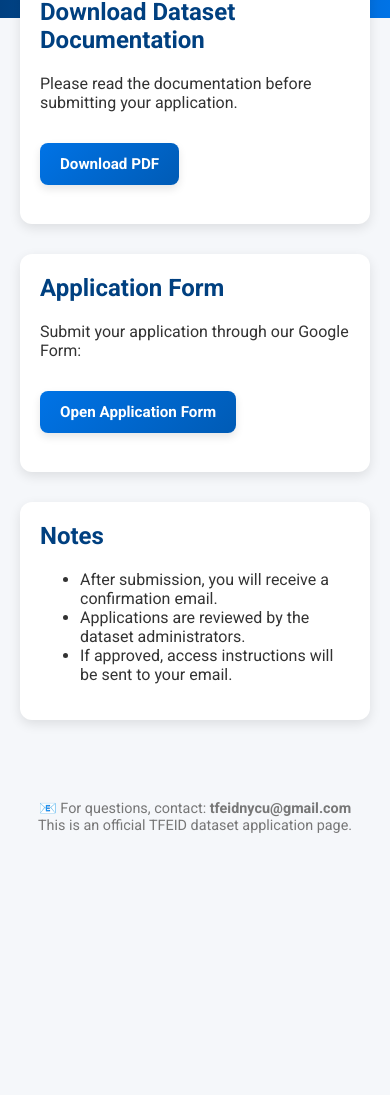
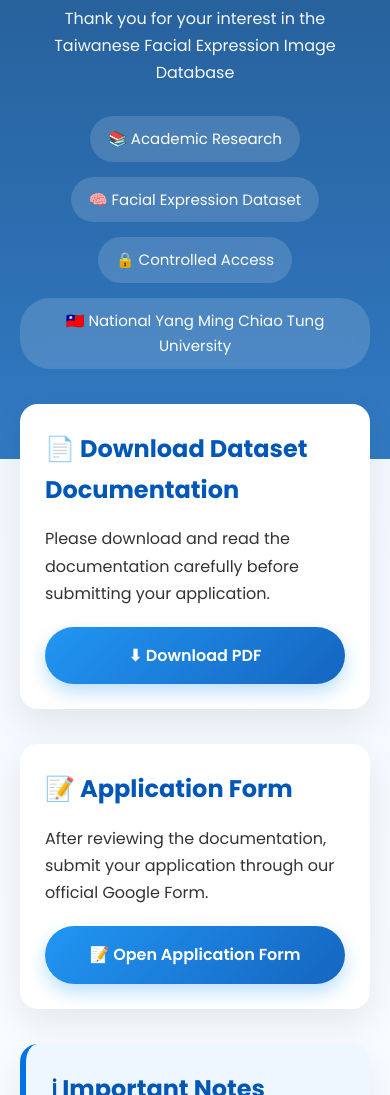
Before and after one commit to TFEIDNYCU/Taiwanese-Facial-Expression-Image-Database-TFEID-, a plain HTML site: page index.html in a window 390 px wide. Shown: the part 200-1295 px from the top of the page. Before the commit the page ends 1054 px from the top, so only its background shows below. Drawn offline with Linux system fonts and the light colour scheme.

Commit message:
Update index.html

```diff
--- a/index.html
+++ b/index.html
@@ -4,172 +4,450 @@
   <meta charset="UTF-8">
   <meta name="viewport" content="width=device-width, initial-scale=1.0">
   <title>TFEID Dataset Application</title>
-  <!-- Google Fonts -->
-  <link href="https://fonts.googleapis.com/css2?family=Roboto:wght@400;700&display=swap" rel="stylesheet">
+
+  <!-- Google Font -->
+  <link href="https://fonts.googleapis.com/css2?family=Poppins:wght@300;400;600;700&display=swap" rel="stylesheet">
+
   <style>
-    /* ===== 基本樣式 ===== */
-    body {
-      font-family: 'Roboto', sans-serif;
-      margin: 0;
-      padding: 0;
-      background-color: #f5f7fa;
-      color: #333;
+    *{
+      margin:0;
+      padding:0;
+      box-sizing:border-box;
     }
 
-    a {
-      text-decoration: none;
+    body{
+      font-family:'Poppins',sans-serif;
+      background:linear-gradient(to bottom,#edf5ff,#ffffff);
+      color:#333;
+      line-height:1.7;
     }
 
-    /* ===== Header ===== */
-    header {
-      background: linear-gradient(90deg, #004080, #0073e6);
-      color: white;
-      padding: 60px 20px;
-      text-align: center;
+    a{
+      text-decoration:none;
     }
 
-    header h1 {
-      margin: 0;
-      font-size: 2.2rem;
+    /* ================= HEADER ================= */
+
+    header{
+      background:
+      linear-gradient(rgba(0,60,120,.85),rgba(0,90,180,.80));
+      color:white;
+      text-align:center;
+      padding:90px 20px 110px;
     }
 
-    header p {
-      margin-top: 10px;
-      font-size: 1.1rem;
+    header h1{
+      font-size:3rem;
+      font-weight:700;
+      margin-bottom:15px;
+      letter-spacing:1px;
     }
 
-    /* ===== 主內容卡片 ===== */
-    main {
-      max-width: 900px;
-      margin: -40px auto 40px auto; /* 讓卡片稍微浮在 header 上 */
-      padding: 0 20px;
+    header p{
+      font-size:1.15rem;
+      opacity:.95;
+      margin-bottom:30px;
     }
 
-    .card {
-      background-color: #ffffff;
-      border-radius: 12px;
-      box-shadow: 0 4px 12px rgba(0,0,0,0.1);
-      padding: 30px;
-      margin-bottom: 30px;
+    .badges{
+      display:flex;
+      justify-content:center;
+      flex-wrap:wrap;
+      gap:15px;
     }
 
-    h2 {
-      color: #004080;
-      margin-top: 0;
+    .badge{
+      background:rgba(255,255,255,.15);
+      backdrop-filter:blur(10px);
+      padding:10px 18px;
+      border-radius:30px;
+      font-size:15px;
     }
 
-    /* ===== 按鈕 ===== */
-    .button {
-      display: inline-block;
-      padding: 15px 30px;
-      margin: 15px 0;
-      background: linear-gradient(135deg, #0073e6, #005bb5);
-      color: white;
-      border-radius: 8px;
-      font-weight: bold;
-      transition: all 0.3s;
-      box-shadow: 0 4px 8px rgba(0,0,0,0.1);
-      position: relative;
-      overflow: hidden;
+    /* ================= MAIN ================= */
+
+    main{
+      max-width:950px;
+      margin:-55px auto 50px;
+      padding:0 20px;
     }
 
-    .button:hover {
-      background: linear-gradient(135deg, #005bb5, #003f7f);
-      transform: translateY(-2px);
-      box-shadow: 0 6px 12px rgba(0,0,0,0.15);
+    /* ================= CARD ================= */
+
+    .card{
+
+      background:white;
+
+      border-radius:18px;
+
+      padding:35px;
+
+      margin-bottom:35px;
+
+      box-shadow:
+      0 15px 35px rgba(0,0,0,.08);
+
+      transition:.35s;
+
+      animation:fadeUp .8s ease;
     }
 
-    /* ===== 下載進度條 ===== */
-    .progress-container {
-      width: 100%;
-      background-color: #eee;
-      border-radius: 8px;
-      margin-top: 10px;
-      display: none;
+    .card:hover{
+
+      transform:translateY(-6px);
+
+      box-shadow:
+      0 18px 40px rgba(0,0,0,.12);
+
     }
 
-    .progress-bar {
-      width: 0%;
-      height: 12px;
-      background: linear-gradient(90deg, #0073e6, #005bb5);
-      border-radius: 8px;
-      transition: width 0.3s ease-in-out;
+    h2{
+      color:#0057b8;
+      margin-bottom:15px;
+      font-size:1.5rem;
     }
 
-    /* ===== Footer ===== */
-    footer {
-      text-align: center;
-      margin-top: 60px;
-      padding: 20px;
-      font-size: 0.9rem;
-      color: #777;
+    p{
+      margin-bottom:20px;
     }
 
-    /* ===== 響應式 ===== */
-    @media (max-width: 600px) {
-      header h1 { font-size: 1.8rem; }
-      header p { font-size: 1rem; }
-      .button { padding: 12px 20px; font-size: 0.95rem; }
-      .card { padding: 20px; }
+    /* ================= BUTTON ================= */
+
+    .button{
+
+      display:inline-flex;
+
+      align-items:center;
+
+      gap:10px;
+
+      padding:15px 32px;
+
+      border-radius:50px;
+
+      background:linear-gradient(
+      135deg,
+      #2196f3,
+      #1565c0);
+
+      color:white;
+
+      font-weight:600;
+
+      transition:.3s;
+
+      box-shadow:
+      0 8px 18px rgba(33,150,243,.30);
+
     }
+
+    .button:hover{
+
+      transform:
+      translateY(-3px)
+      scale(1.02);
+
+      box-shadow:
+      0 15px 30px rgba(0,0,0,.18);
+
+      background:linear-gradient(
+      135deg,
+      #1976d2,
+      #0d47a1);
+
+    }
+
+    /* ================= PROGRESS ================= */
+
+    .progress-container{
+
+      width:100%;
+
+      height:14px;
+
+      background:#e5e5e5;
+
+      border-radius:30px;
+
+      overflow:hidden;
+
+      margin-top:20px;
+
+      display:none;
+
+    }
+
+    .progress-bar{
+
+      width:0;
+
+      height:100%;
+
+      background:
+      linear-gradient(
+      90deg,
+      #00c6ff,
+      #0072ff);
+
+      transition:width .25s;
+
+    }
+
+    /* ================= NOTES ================= */
+
+    .notes{
+
+      background:#eef6ff;
+
+      border-left:6px solid #0073e6;
+
+    }
+
+    .notes ul{
+
+      margin-left:22px;
+
+    }
+
+    .notes li{
+
+      margin:12px 0;
+
+    }
+
+    /* ================= FOOTER ================= */
+
+    footer{
+
+      background:#002b5c;
+
+      color:white;
+
+      text-align:center;
+
+      padding:35px 20px;
+
+      margin-top:70px;
+
+    }
+
+    footer a{
+
+      color:#8fd1ff;
+
+      font-weight:600;
+
+    }
+
+    footer a:hover{
+
+      text-decoration:underline;
+
+    }
+
+    /* ================= ANIMATION ================= */
+
+    @keyframes fadeUp{
+
+      from{
+
+        opacity:0;
+
+        transform:translateY(30px);
+
+      }
+
+      to{
+
+        opacity:1;
+
+        transform:translateY(0);
+
+      }
+
+    }
+
+    /* ================= MOBILE ================= */
+
+    @media(max-width:700px){
+
+      header{
+        padding:70px 20px 90px;
+      }
+
+      header h1{
+        font-size:2.2rem;
+      }
+
+      header p{
+        font-size:1rem;
+      }
+
+      .card{
+        padding:25px;
+      }
+
+      .button{
+        width:100%;
+        justify-content:center;
+      }
+
+    }
+
   </style>
 </head>
+
 <body>
 
 <header>
+
     <h1>TFEID Dataset Application</h1>
-    <p>Thank you for your interest in our Taiwanese Facial Expression Image Database</p>
+
+    <p>
+        Thank you for your interest in the Taiwanese Facial Expression Image Database
+    </p>
+
+    <div class="badges">
+
+        <span class="badge">📚 Academic Research</span>
+
+        <span class="badge">🧠 Facial Expression Dataset</span>
+
+        <span class="badge">🔒 Controlled Access</span>
+
+        <span class="badge">🇹🇼 National Yang Ming Chiao Tung University</span>
+
+    </div>
+
 </header>
 
 <main>
+
     <div class="card">
-      <h2>Download Dataset Documentation</h2>
-      <p>Please read the documentation before submitting your application.</p>
-      <a class="button" id="downloadBtn" href="TFEID_document.pdf" download>Download PDF</a>
-      <div class="progress-container" id="progressContainer">
-        <div class="progress-bar" id="progressBar"></div>
+
+        <h2>📄 Download Dataset Documentation</h2>
+
+        <p>
+            Please download and read the documentation carefully before submitting
+            your application.
+        </p>
+
+        <a
+        class="button"
+        id="downloadBtn"
+        href="TFEID_document.pdf"
+        download>
+
+            ⬇ Download PDF
+
+        </a>
+
+        <div
+        class="progress-container"
+        id="progressContainer">
+
+            <div
+            class="progress-bar"
+            id="progressBar"></div>
+
         </div>
+
     </div>
 
     <div class="card">
-      <h2>Application Form</h2>
-      <p>Submit your application through our Google Form:</p>
-      <a class="button" href="https://docs.google.com/forms/d/e/1FAIpQLSdOAjodim1jxG2AC0CaxUZeCdHLWOu3EmLrxUe5B4MOyvv50w/viewform" target="_blank">Open Application Form</a>
+
+        <h2>📝 Application Form</h2>
+
+        <p>
+            After reviewing the documentation, submit your application through
+            our official Google Form.
+        </p>
+
+        <a
+        class="button"
+        href="https://docs.google.com/forms/d/e/1FAIpQLSdOAjodim1jxG2AC0CaxUZeCdHLWOu3EmLrxUe5B4MOyvv50w/viewform"
+        target="_blank">
+
+            📝 Open Application Form
+
+        </a>
+
     </div>
 
-    <div class="card">
-      <h2>Notes</h2>
+    <div class="card notes">
+
+        <h2>ℹ Important Notes</h2>
+
         <ul>
-        <li>After submission, you will receive a confirmation email.</li>
-        <li>Applications are reviewed by the dataset administrators.</li>
-        <li>If approved, access instructions will be sent to your email.</li>
+
+            <li>✔ You will receive a confirmation email immediately after submitting the application.</li>
+
+            <li>✔ Applications are reviewed by the TFEID administrators.</li>
+
+            <li>✔ Approved applicants will receive download instructions by email.</li>
+
+            <li>✔ Please use the dataset only for academic and non-commercial research purposes.</li>
+
         </ul>
+
     </div>
+
 </main>
 
 <footer>
-    📧 For questions, contact: <b>tfeidnycu@gmail.com</b><br>
-    This is an official TFEID dataset application page.
+
+    <p>
+        📧 Questions?
+        <a href="mailto:tfeidnycu@gmail.com">
+            tfeidnycu@gmail.com
+        </a>
+    </p>
+
+    <br>
+
+    <p>
+        © 2026 TFEID Dataset |
+        National Yang Ming Chiao Tung University
+    </p>
+
 </footer>
 
 <script>
-    // ===== 下載進度動畫 =====
-    const downloadBtn = document.getElementById('downloadBtn');
-    const progressContainer = document.getElementById('progressContainer');
-    const progressBar = document.getElementById('progressBar');
 
-    downloadBtn.addEventListener('click', function(e) {
-      progressContainer.style.display = 'block';
-      let width = 0;
-      const interval = setInterval(() => {
-        if(width >= 100){
+const downloadBtn=document.getElementById("downloadBtn");
+
+const progressContainer=document.getElementById("progressContainer");
+
+const progressBar=document.getElementById("progressBar");
+
+downloadBtn.addEventListener("click",function(){
+
+    progressContainer.style.display="block";
+
+    progressBar.style.width="0%";
+
+    let width=0;
+
+    const interval=setInterval(()=>{
+
+        if(width>=100){
+
             clearInterval(interval);
-        } else {
-          width += 10;
-          progressBar.style.width = width + '%';
+
         }
-      }, 100);
+
+        else{
+
+            width+=10;
+
+            progressBar.style.width=width+"%";
+
+        }
+
+    },100);
+
 });
+
 </script>
 
 </body>
```
Lines whose indentation alone changed are shown as unchanged.
